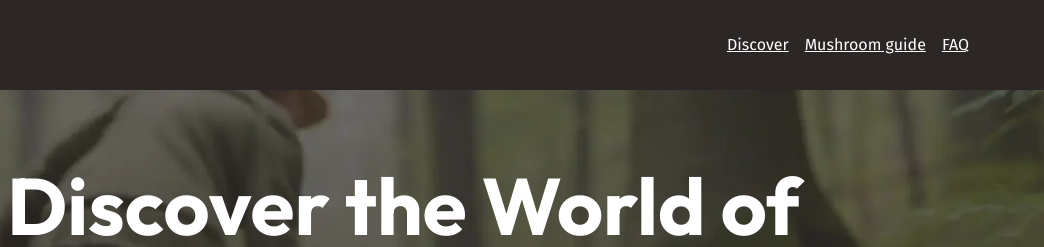
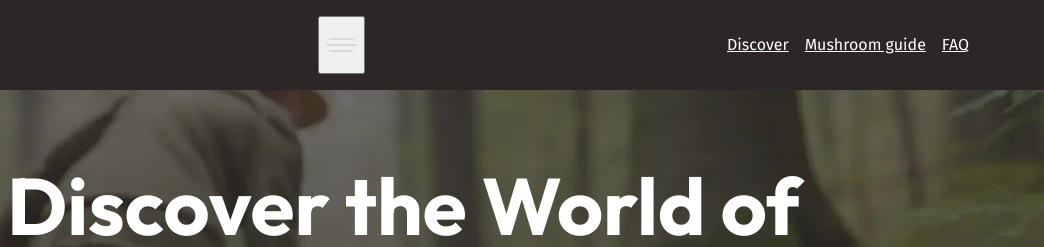
Before and after one commit to nishanjo/FM-BuildWebsite, a plain HTML site: page index.html in a window 1280 px wide. Shown: the top 247 px of the page, 236-1280 px from the left. Drawn offline with Linux system fonts and the light colour scheme.

Commit message:
added hamburger menu

```diff
--- a/index.html
+++ b/index.html
@@ -20,7 +20,11 @@
             <img class="logo" src="/assets/fungi-finders.svg" />
           </a>
 
-          <nav class="primary-navigation">
+          <button aria-controls="primary-nav" aria-expanded="false">
+            <span class="visually-hidden">Menu</span>
+            <img src="/assets/hamburger.svg" alt="" />
+          </button>
+          <nav id="primary-nav" class="primary-navigation">
             <ul>
               <li><a href="#">Discover</a></li>
               <li><a href="#">Mushroom guide</a></li>
```
